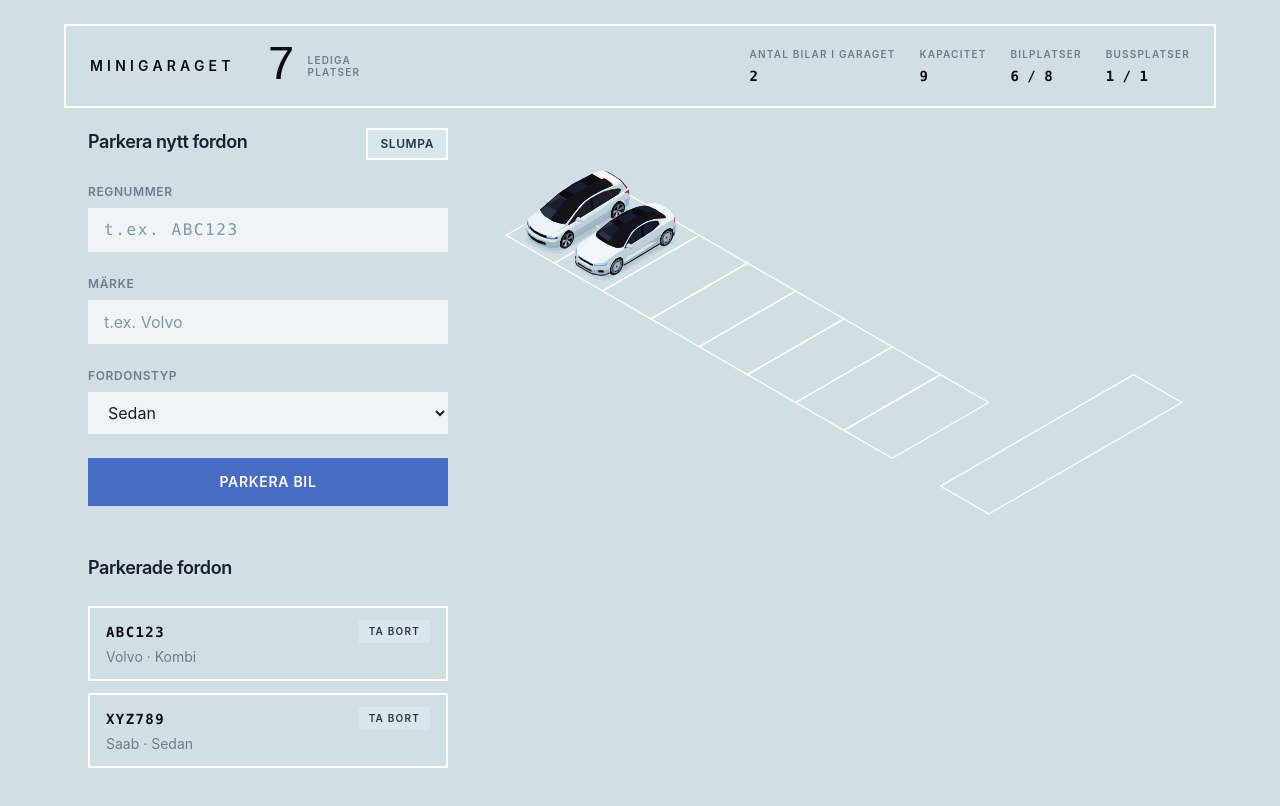
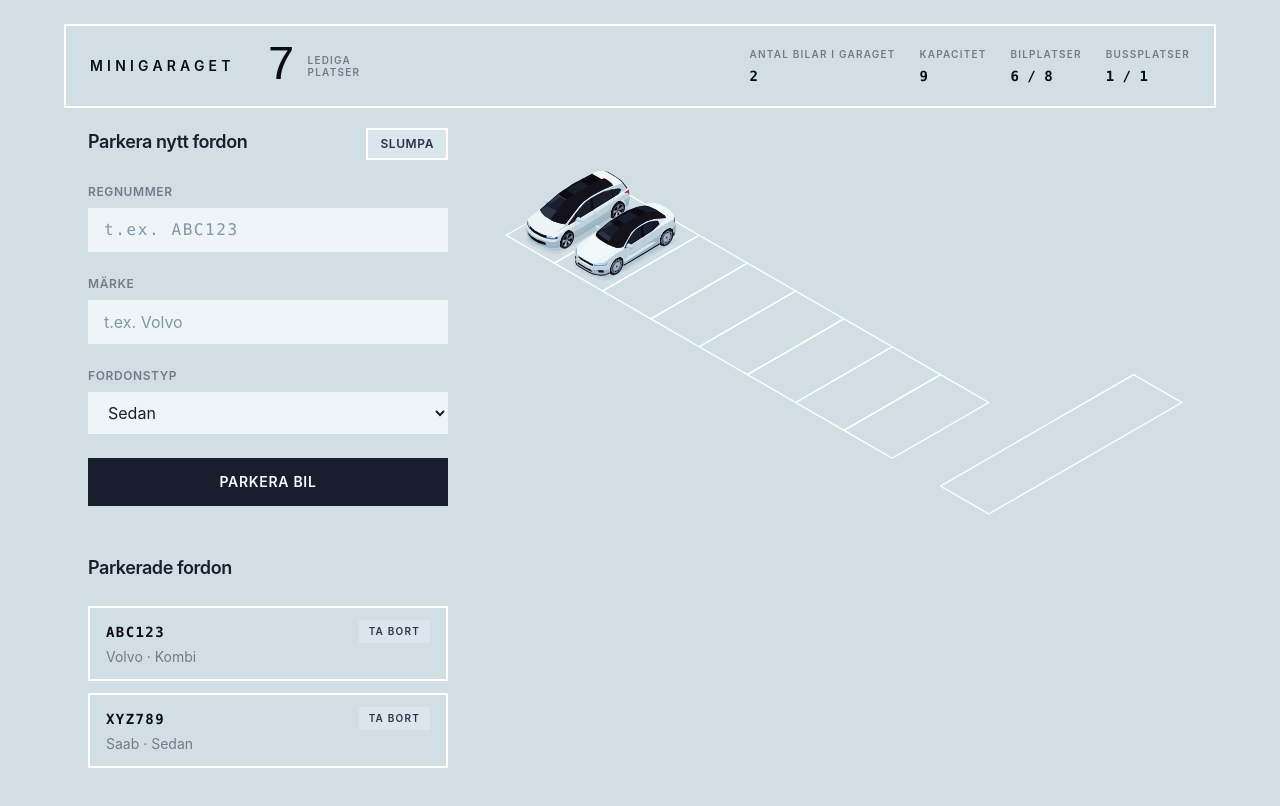
Before and after one commit to laszloprekop/fe-09-minigarage, a React (Vite) app: page / in a window 1280 px wide. Shown: the top 806 px of the page. Built offline with nearby package versions, Linux system fonts and the light colour scheme; a web font is replaced by a local one.

Commit message:
style(ui): use ink for the primary button instead of accent blue

```diff
--- a/src/components/ParkingForm.tsx
+++ b/src/components/ParkingForm.tsx
@@ -119,9 +119,9 @@ export function ParkingForm({
         <button
           type="button"
           onClick={onSubmit}
-          className="w-full cursor-pointer border-2 border-accent-strong bg-accent-strong
-                     px-4 py-3 text-sm font-semibold tracking-wider text-white uppercase
-                     transition-colors hover:border-accent hover:bg-accent"
+          className="w-full cursor-pointer border-2 border-ink-900 bg-ink-900 px-4 py-3
+                     text-sm font-semibold tracking-wider text-surface-50 uppercase
+                     transition-colors hover:border-ink-950 hover:bg-ink-950"
         >
           Parkera bil
         </button>
```
